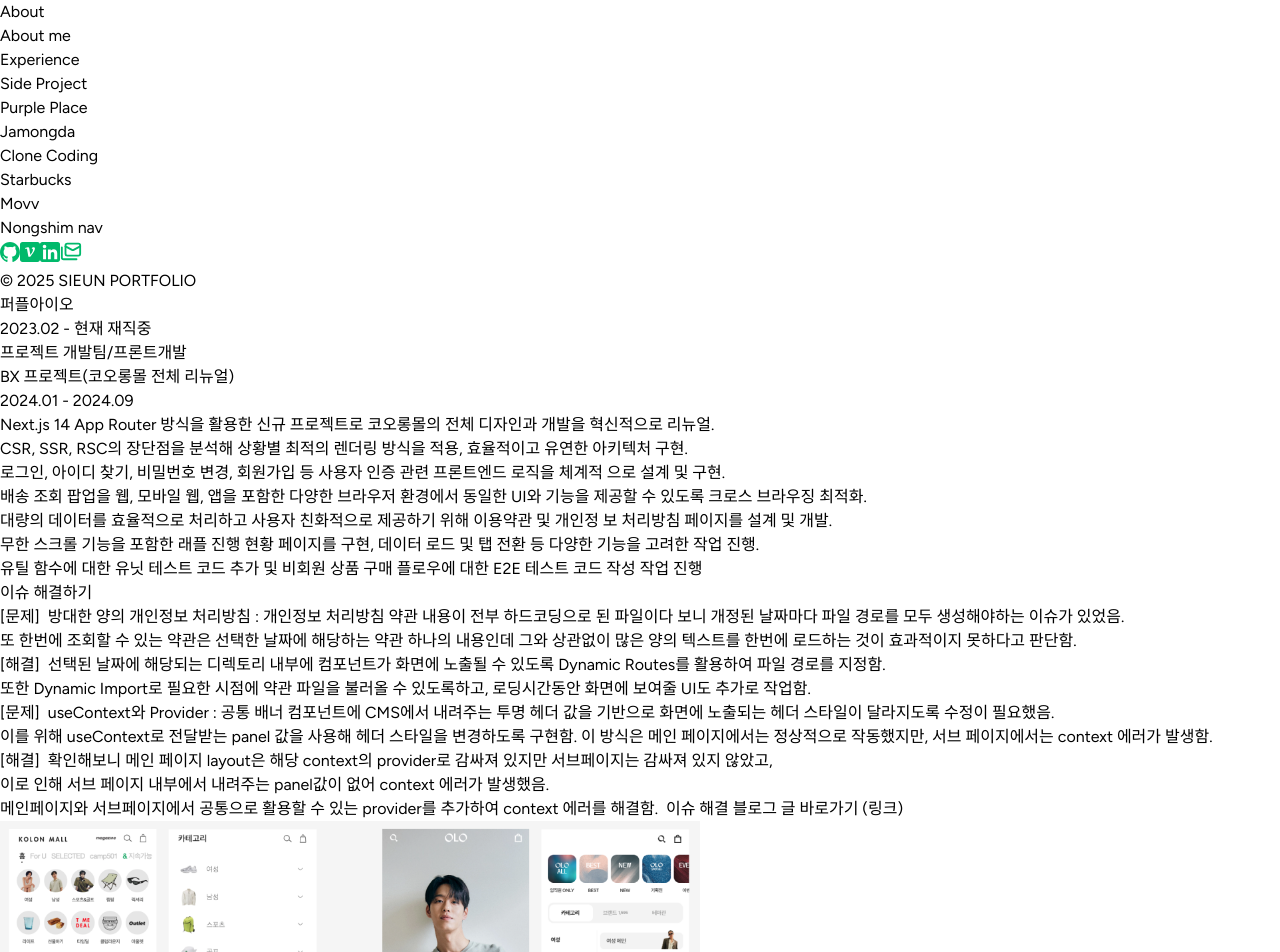
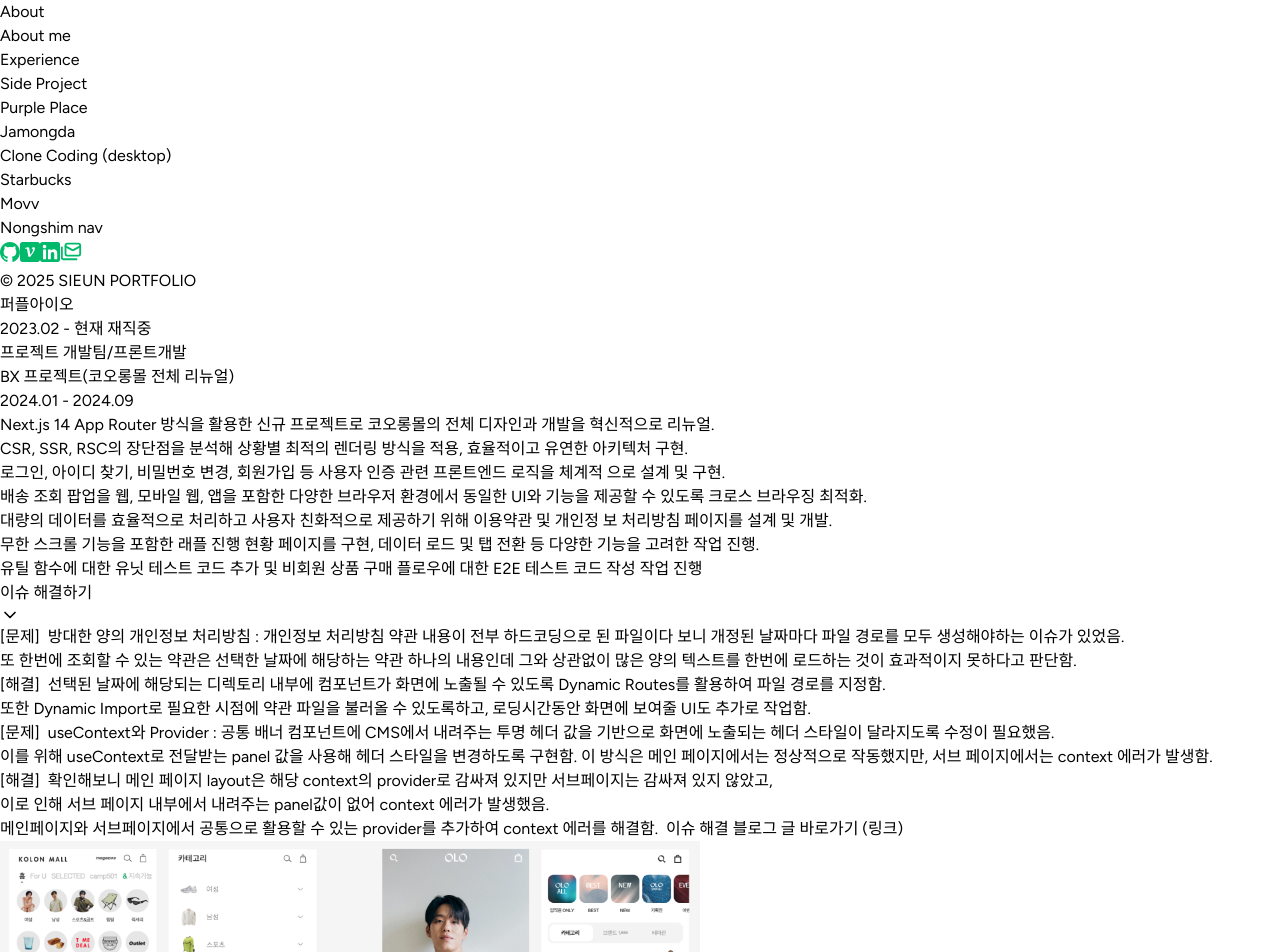
Before and after one commit to Sienna98/portfolio-sieun, a Next.js app: page /Experience in a window 1280 px wide. Shown: the top 952 px of the page. Built offline with nearby package versions, Linux system fonts and the light colour scheme.

Commit message:
이슈해결 영역 숨기기 기능 추가

```diff
--- a/src/app/(pages)/Experience/page.tsx
+++ b/src/app/(pages)/Experience/page.tsx
@@ -1,7 +1,18 @@
+"use client";
+
 import { ExperienceList } from "@/data/experienceData";
 import Image from "next/image";
+import { useState } from "react";
 
 const ExperiencePage = () => {
+  const [isOpen, setIsOpen] = useState(false);
+
+  const handleOpen = () => {
+    setIsOpen(!isOpen);
+  };
+
+  console.log(isOpen);
+
   return (
     <article className="px-5 pb-5 mb-[60px] md:mb-8 md:px-8 md:pb-8 min-w-[375px]">
       {ExperienceList.map((experience, idx) => (
@@ -31,17 +42,50 @@ const ExperiencePage = () => {
                 <div className="mt-2 md:pl-2">
                   <ul className="flex flex-col gap-5">
                     {experience.list.map((contents, idx) => (
-                      <li key={idx} className="flex flex-col gap-2">
-                        {"subTitle" in contents && (
-                          <h4 className="font-semibold text-sm">
-                            {contents.subTitle}
-                          </h4>
-                        )}
-                        <ul className="flex flex-col gap-2">
+                      <li key={idx} className="flex flex-col">
+                        {"subTitle" in contents &&
+                          (contents.subTitle === "이슈 해결하기" ? (
+                            <div
+                              className="flex items-center gap-1"
+                              onClick={handleOpen}
+                              role="button"
+                            >
+                              <h4 className="font-semibold text-sm">
+                                {contents.subTitle}
+                              </h4>
+                              <img
+                                src="/icons/arrow-down.svg"
+                                alt="펼치기"
+                                width={20}
+                                height={20}
+                                className={`${
+                                  isOpen
+                                    ? "transform rotate-180 transition"
+                                    : "transform rotate-0 transition"
+                                }`}
+                              />
+                            </div>
+                          ) : (
+                            <h4 className="font-semibold text-sm">
+                              {contents.subTitle}
+                            </h4>
+                          ))}
+                        <ul
+                          className={`flex flex-col gap-2 ${
+                            "subTitle" in contents &&
+                            contents.subTitle === "이슈 해결하기"
+                              ? isOpen
+                                ? "max-h-[1000px] overflow-hidden transition-all duration-500 ease-in-out"
+                                : "max-h-0 overflow-hidden transition-all duration-500 ease-in-out"
+                              : ""
+                          }`}
+                        >
                           {contents.contents.map((content, idx) => (
                             <li
                               key={idx}
-                              className="before:content-['-'] before:pr-1.5 text-sm flex whitespace-pre-wrap break-keep"
+                              className={`before:content-['-'] before:pr-1.5 text-sm flex whitespace-pre-wrap break-keep ${
+                                idx === 0 ? "pt-2" : ""
+                              }`}
                             >
                               {content}
                             </li>
@@ -58,8 +102,9 @@ const ExperiencePage = () => {
                         alt={img.alt}
                         width={img.width}
                         height={img.height}
+                        loading="eager"
                         priority
-                        className="pt-8"
+                        className="pt-6"
                       />
                     ))}
                   <ul className="mt-8 flex flex-wrap gap-2">
--- a/src/app/(pages)/Jamongda/page.tsx
+++ b/src/app/(pages)/Jamongda/page.tsx
@@ -44,6 +44,7 @@ const JamongdaPage = () => {
             alt="jamongda"
             width="740"
             height="398"
+            loading="eager"
             priority
           />
           <p className="text-sm whitespace-pre-wrap break-keep">
--- a/src/app/(pages)/PurplePlace/page.tsx
+++ b/src/app/(pages)/PurplePlace/page.tsx
@@ -42,6 +42,7 @@ const PurplePlacePage = () => {
             alt="purple place"
             width="700"
             height="390"
+            loading="eager"
             priority
           />
           <p className="text-sm whitespace-pre-wrap break-keep">
@@ -56,6 +57,7 @@ const PurplePlacePage = () => {
             alt="purple place"
             width="700"
             height="390"
+            loading="eager"
             priority
           />
           <p className="text-sm whitespace-pre-wrap break-keep">
--- a/src/data/sideBarMenuList.ts
+++ b/src/data/sideBarMenuList.ts
@@ -36,7 +36,7 @@ export const menuList = [
   //   ],
   // },
   {
-    category: "Clone Coding",
+    category: "Clone Coding (desktop)",
     list: [
       {
         title: "Starbucks",
```
Also changed, not shown: public/icons/arrow-down.svg (added).
